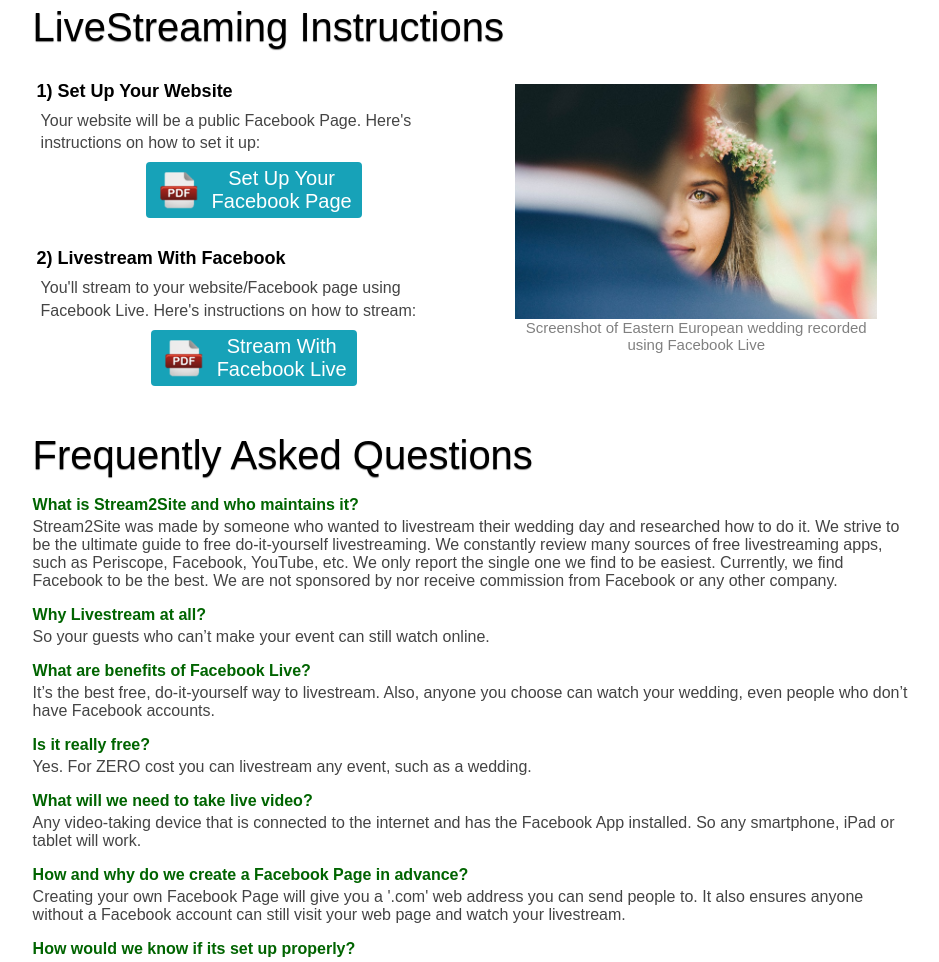
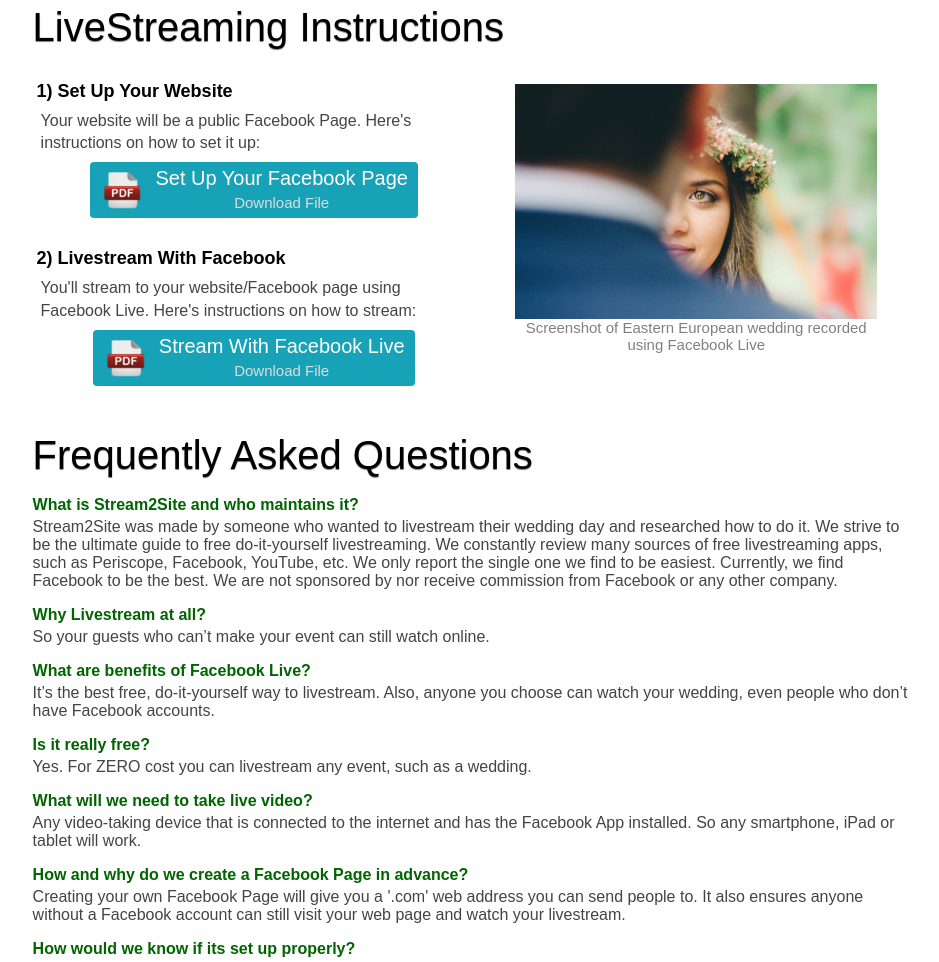
Before and after one commit to mssiegel/livestream, a plain HTML site: page index.html in a window 1280 px wide. Shown: the part 1177-2139 px from the top of the page, without its empty margins (165-1104 px from the left). Drawn offline with Linux system fonts and the light colour scheme.

Commit message:
added styles

```diff
--- a/code/styles.css
+++ b/code/styles.css
@@ -148,6 +148,11 @@
   background-color: #138496;
 }
 
+.download {
+  font-size: 15px;
+  color: #ddd;
+}
+
 .question {
   color: darkgreen;
   margin-bottom: 4px;
--- a/index.html
+++ b/index.html
@@ -3,7 +3,6 @@
   <head>
     <title>Stream2Site: How to Livestream for Free</title>
     <meta name="viewport" content="width=device-width, initial-scale=1">
-    <script src="https://cdnjs.cloudflare.com/ajax/libs/socket.io/2.1.1/socket.io.dev.js"></script>
     <link rel="stylesheet" href="./code/styles.css" />
     <link rel="shortcut icon" href="./images/globe-app.ico">
     <meta http-equiv="Content-Type" content="text/html; charset=utf-8" />
@@ -61,14 +60,14 @@
       <div id="instructions">
         <p class="instructions-step">1) Set Up Your Website</p>
         <p class="instructions-details">Your website will be a public Facebook Page. Here's instructions on how to set it up:</p>
-        <a class="no-text-decoration" href="./pdfs/Set_up_Facebook_page_instructions1.0.pdf" download target="_blank">
-          <button class="btn primary"><img src="./images/pdf-icon.png" alt="pdf-icon">Set Up Your<br>Facebook Page</button>
+        <a class="no-text-decoration" href="./pdfs/Set_up_Facebook_Page_2.0.pdf" download target="_blank">
+          <button class="btn primary"><img src="./images/pdf-icon.png" alt="pdf-icon"><span>Set Up Your Facebook Page<br><span class="download">Download File</span></span></button>
         </a>
 
         <p class="instructions-step">2) Livestream With Facebook</p>
         <p class="instructions-details">You'll stream to your website/Facebook page using Facebook Live. Here's instructions on how to stream:</p>
         <a class="no-text-decoration" href="./pdfs/Facebook_live_video_instructions1.0.pdf" download target="_blank">
-          <button class="btn primary"><img src="./images/pdf-icon.png" alt="pdf-icon">Stream With<br>Facebook Live</button>
+          <button class="btn primary"><img src="./images/pdf-icon.png" alt="pdf-icon"><span>Stream With Facebook Live<br><span class="download">Download File</span></span></button>
         </a>
       </div>
 
```
Also changed, not shown: 3 other files.
